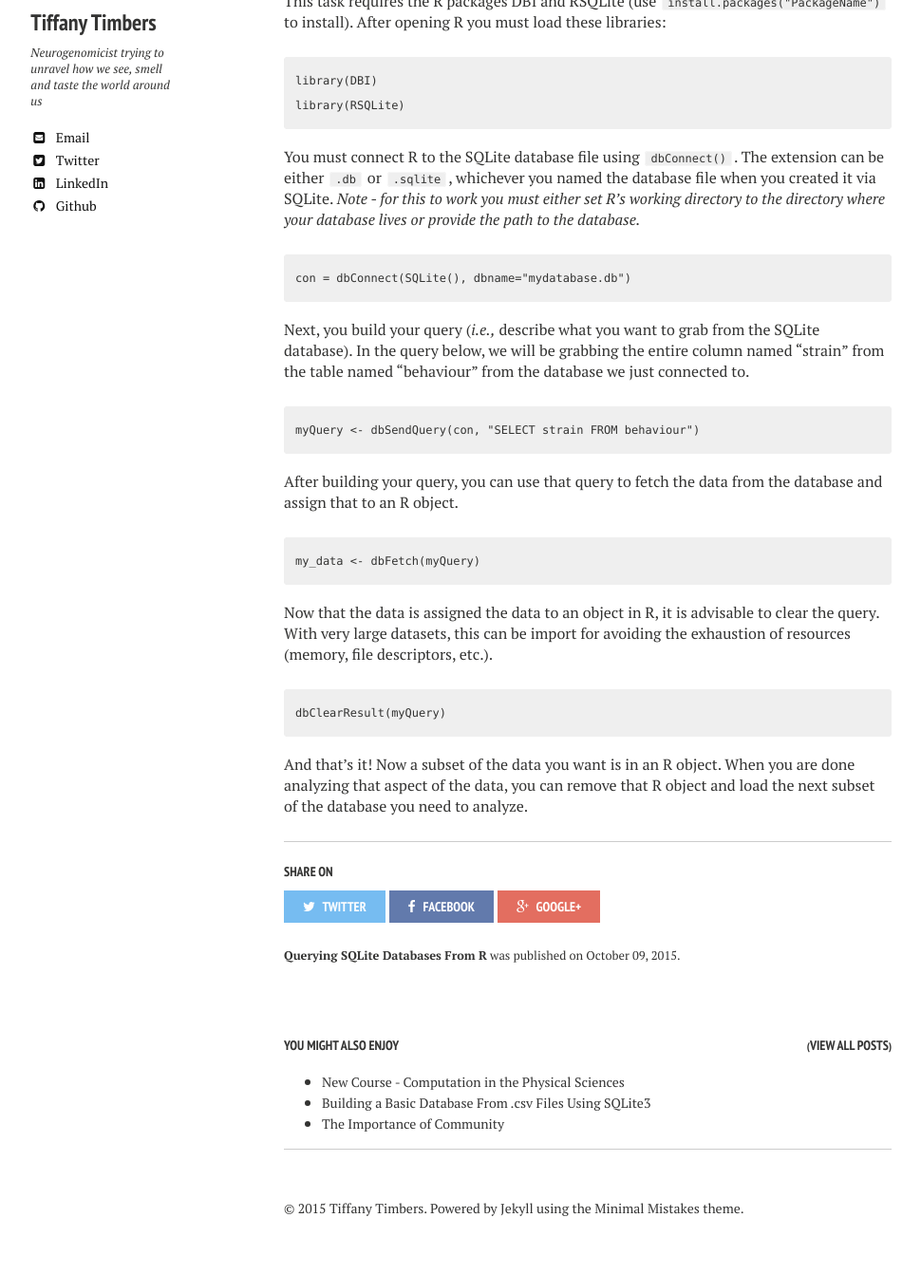
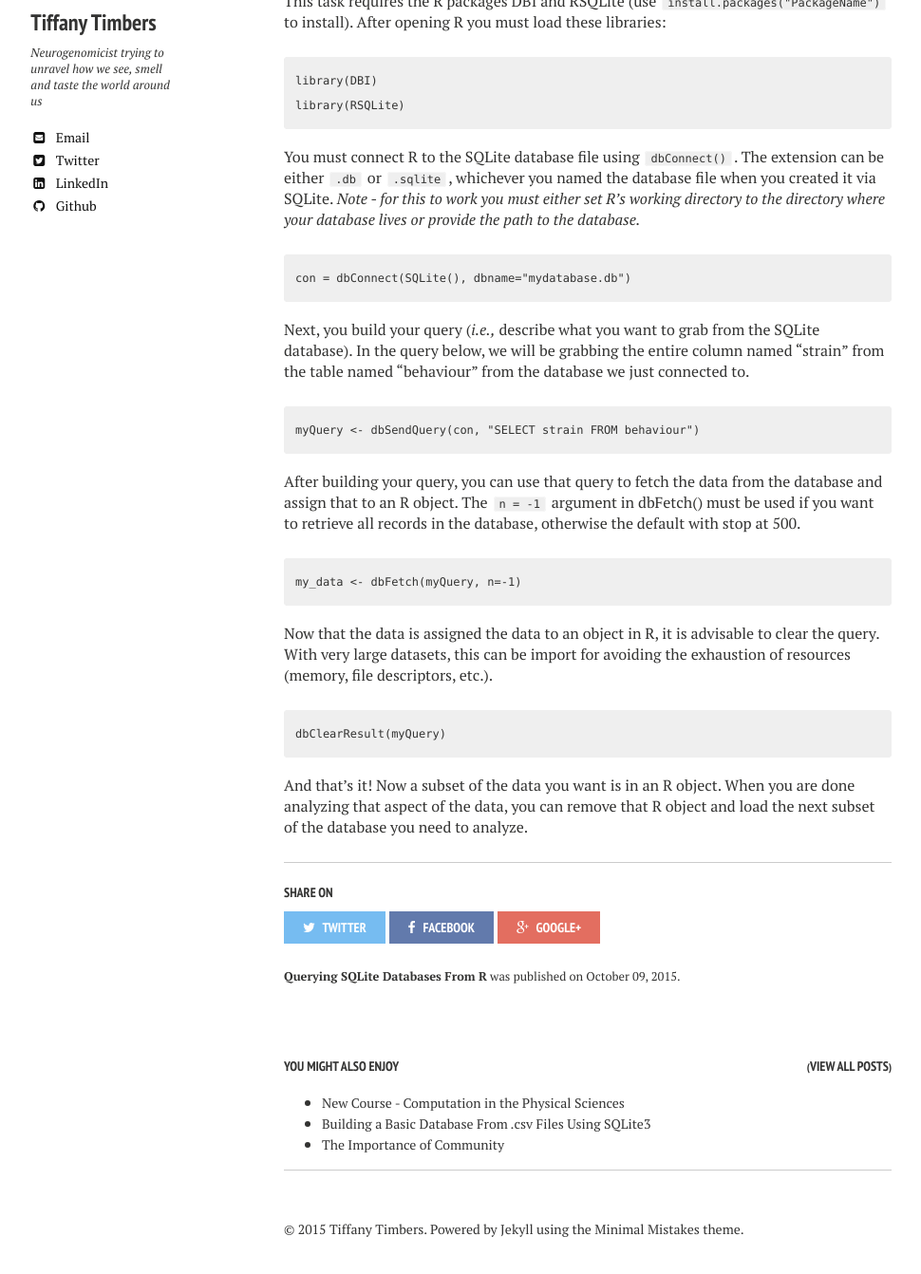
Before and after one commit to ttimbers/ttimbers.github.io, a Jekyll site: the page built from _posts/2015-10-09-querying-sqlite-databases-from-r.markdown, in a window 1280 px wide, cut to the strip 270-1623 px from the top of the page. Shown: the top 1342 px of the strip at 95% size, without its empty margins (21-991 px from the left). Built offline with Jekyll 4.4.1, drawn with Linux system fonts in a browser that asks for light colours; nearby versions of some CDN libraries.

Commit message:
Fixed typos

```diff
--- a/_posts/2015-10-09-querying-sqlite-databases-from-r.markdown
+++ b/_posts/2015-10-09-querying-sqlite-databases-from-r.markdown
@@ -42,10 +42,11 @@ myQuery <- dbSendQuery(con, "SELECT strain FROM behaviour")
 ~~~
 
 After building your query, you can use that query to fetch the data from the database and
-assign that to an R object.
+assign that to an R object. The `n = -1` argument in dbFetch() must be used if you want to
+retrieve all records in the database, otherwise the default with stop at 500.
 
 ~~~
-my_data <- dbFetch(myQuery)
+my_data <- dbFetch(myQuery, n=-1)
 ~~~
 
 Now that the data is assigned the data to an object in R, it is advisable to clear the
```
